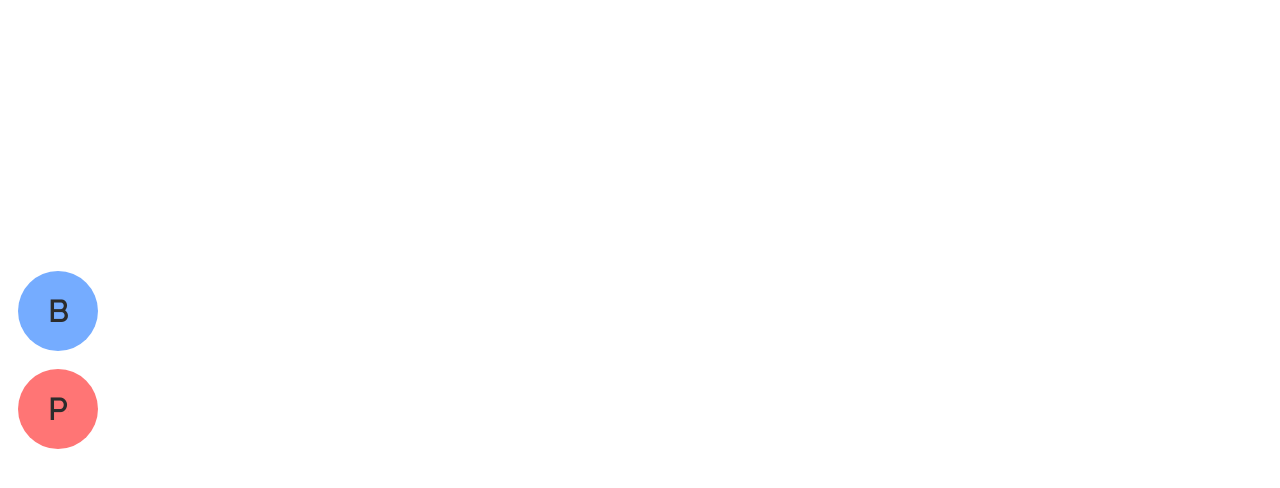
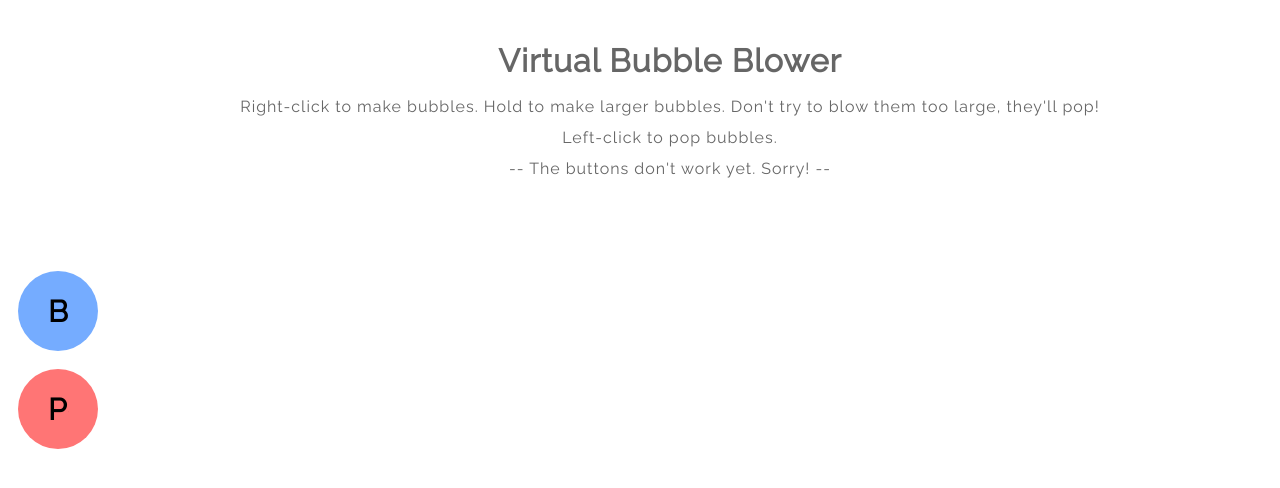
Before and after one commit to dot319/BubbleMaker.github.io, a plain HTML site: page index.html in a window 1280 px wide. Drawn offline with Linux system fonts and the light colour scheme.

Commit message:
Added instructions

```diff
--- a/css/main.css
+++ b/css/main.css
@@ -9,6 +9,21 @@
 canvas {
     display: block;
     background-color: rgb(255, 255, 255);
+}
+
+#instructions {
+    position: fixed;
+    left: 0;
+    top: 0;
+    display: flex;
+    flex-direction: column;
+    align-items: center;
+    margin: 30px;
+    color: rgba(0, 0, 0, 0.60);
+}
+
+#instructions p {
+    padding: 6px;
 }
 
 #flexbox-controls {
@@ -23,7 +38,6 @@ canvas {
     height: 80px;
     margin: 18px;
     padding: 0px 30px;
-    color: rgb(44, 44, 44);
     font-weight: bold;
     font-size: 30px;
     border-radius: 40px;
--- a/index.html
+++ b/index.html
@@ -8,6 +8,13 @@
     </head>
     <body onLoad="letsStart()" oncontextmenu="return false;">
         <canvas id="canvas"></canvas>
+
+        <div id="instructions">
+            <p><h1>Virtual Bubble Blower</h1></p>
+            <p>Right-click to make bubbles. Hold to make larger bubbles. Don't try to blow them too large, they'll pop!</p>
+            <p>Left-click to pop bubbles.</p>
+            <p>-- The buttons don't work yet. Sorry! --</p>
+        </div>
 
         <div id="flexbox-controls">
             <div id="controls">
--- a/js/myscripts.js
+++ b/js/myscripts.js
@@ -10,6 +10,7 @@ function declareVariables() {
     myCanvas = document.getElementById("canvas");
     ctx = myCanvas.getContext("2d");
     myOverlay = document.getElementById("overlay");
+    myInstructions = document.getElementById("instructions");
     myFlexboxControls = document.getElementById("flexbox-controls");
     bubbles = [];
 }
@@ -17,6 +18,7 @@ function declareVariables() {
 function resizeScreen() {
     myCanvas.width = window.innerWidth;
     myCanvas.height = window.innerHeight;
+    myInstructions.style.width = window.innerWidth + "px";
     myFlexboxControls.style.height = 0.9 * window.innerHeight + "px";
 }
 
```
